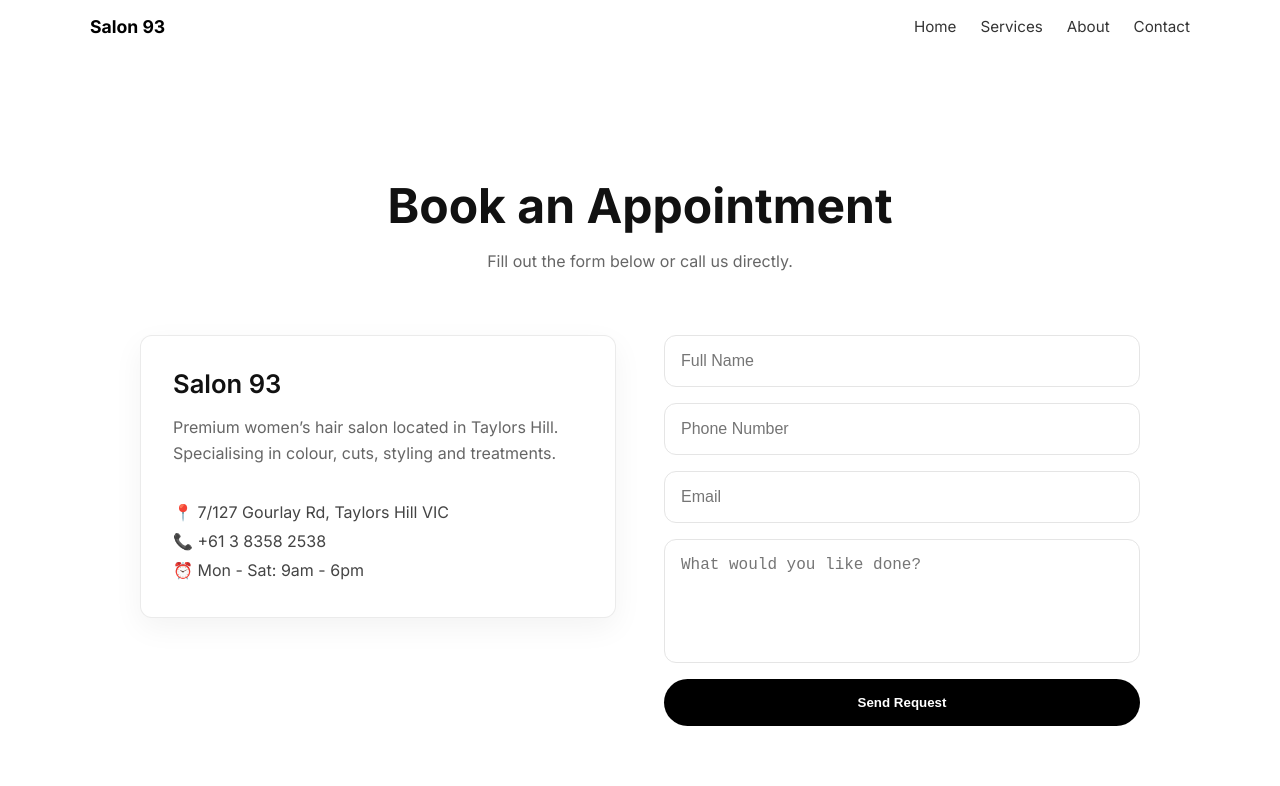
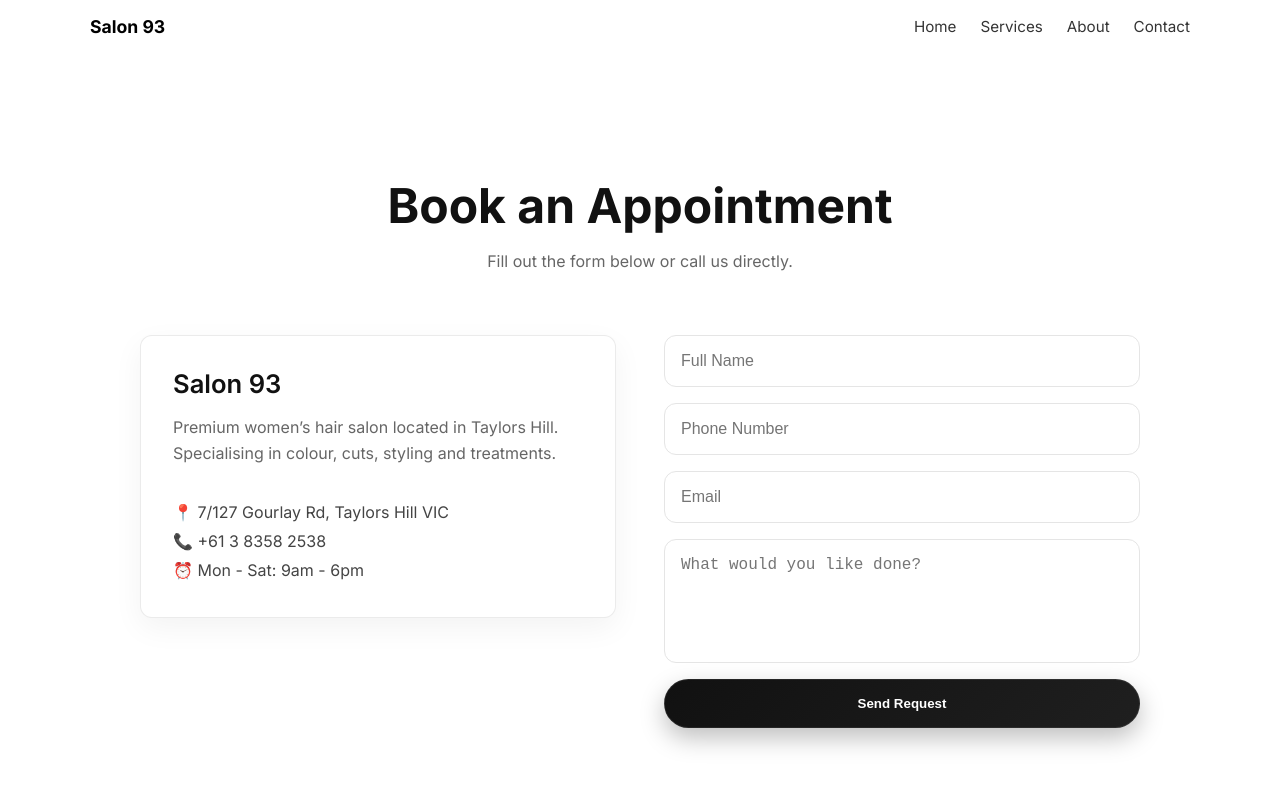
Before and after one commit to rrad0004-bot/salon93-website-v2, a Next.js app: page /contact in a window 1280 px wide. Shown: the top 786 px of the page. Built offline with nearby package versions, Linux system fonts and the light colour scheme.

Commit message:
button fix

```diff
--- a/components/ui/button.js
+++ b/components/ui/button.js
@@ -5,12 +5,22 @@ export function PrimaryButton({ children }) {
         <button
             style={{
                 padding: "1rem 1.6rem",
-                background: colors.black,
-                color: colors.white,
-                borderRadius: radius.pill,
-                border: "none",
+                background: "linear-gradient(135deg, #111, #1f1f1f)",
+                color: "#fff",
+                borderRadius: "999px",
+                border: "1px solid rgba(255,255,255,0.08)",
                 cursor: "pointer",
                 fontWeight: "600",
+                boxShadow: "0 10px 25px rgba(0,0,0,0.25)",
+                transition: "all 0.2s ease",
+            }}
+            onMouseOver={(e) => {
+                e.currentTarget.style.transform = "translateY(-2px)";
+                e.currentTarget.style.boxShadow = "0 15px 35px rgba(0,0,0,0.35)";
+            }}
+            onMouseOut={(e) => {
+                e.currentTarget.style.transform = "translateY(0px)";
+                e.currentTarget.style.boxShadow = "0 10px 25px rgba(0,0,0,0.25)";
             }}
         >
             {children}
```
